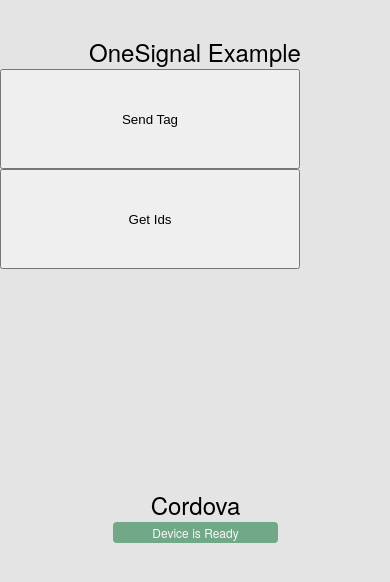
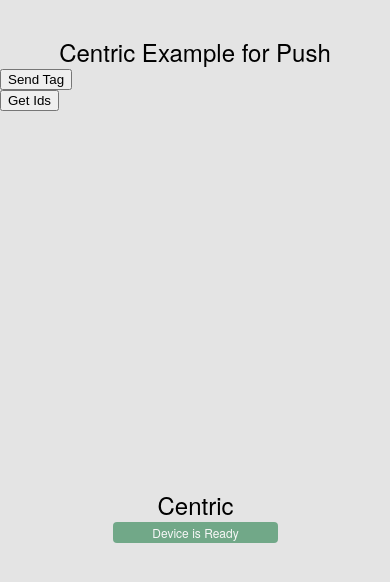
Before and after one commit to vinsync/centric, a plain HTML site: page www/index.html in a window 390 px wide. Drawn offline with Linux system fonts and the light colour scheme; some packages are replaced by stand-ins of ours.

Commit message:
one signal

```diff
--- a/config.xml
+++ b/config.xml
@@ -1,11 +1,11 @@
 <?xml version='1.0' encoding='utf-8'?>
 <widget id="com.onesignal.example" version="1.0.0" xmlns="http://www.w3.org/ns/widgets" xmlns:cdv="http://cordova.apache.org/ns/1.0">
-    <name>OneSignal Example</name>
+    <name>Centric</name>
     <description>
-        OneSignal Example App.
+        Centric - Message Manager
     </description>
     <author email="support@onesignal.com" href="https://onesignal.com">
-        OneSignal Team
+        Team VinSync
     </author>
     <content src="index.html" />
     <access origin="*" />
--- a/www/index.html
+++ b/www/index.html
@@ -31,7 +31,7 @@
     </head>
     <body>
         <div class="app">
-            <h1>Cordova</h1>
+            <h1>Centric</h1>
             <div id="deviceready" class="blink">
                 <p class="event listening">Connecting to Device</p>
                 <p class="event received">Device is Ready</p>
@@ -45,11 +45,11 @@
         </script>
         <br>
         <br>
-        <h1>OneSignal Example</h1>
+        <h1>Centric Example for Push</h1>
         <form>
-            <input style="width:300px; height:100px;" type="button" value="Send Tag" onclick="sendTag()" />
+            <input type="button" value="Send Tag" onclick="sendTag()" />
             <br>
-            <input style="width:300px; height:100px;" type="button" value="Get Ids" onclick="getIds()" />
+            <input type="button" value="Get Ids" onclick="getIds()" />
         </form>
         <p id="OneSignalUserId"></p>
         <p style="word-break: break-all;" id="OneSignalPushToken"></p>
```
